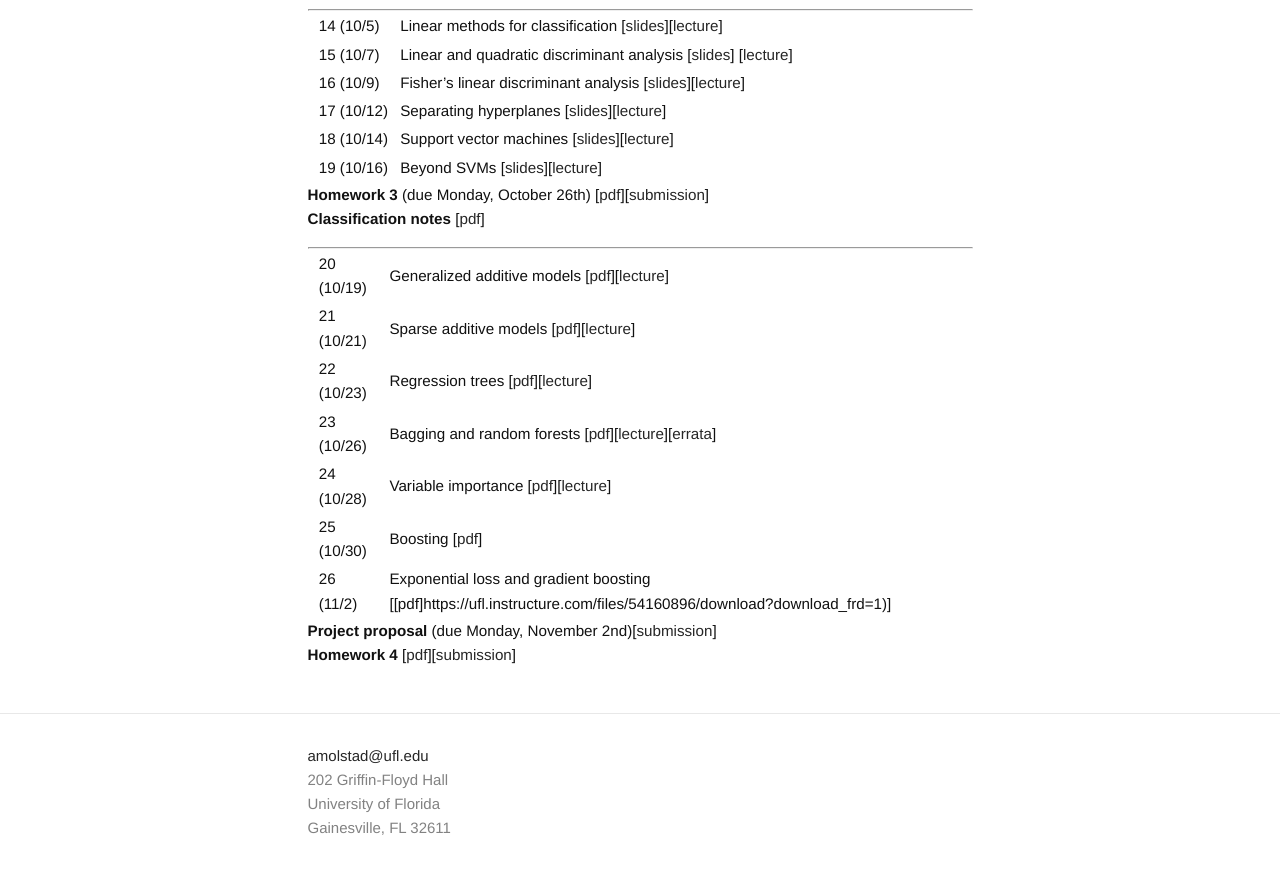
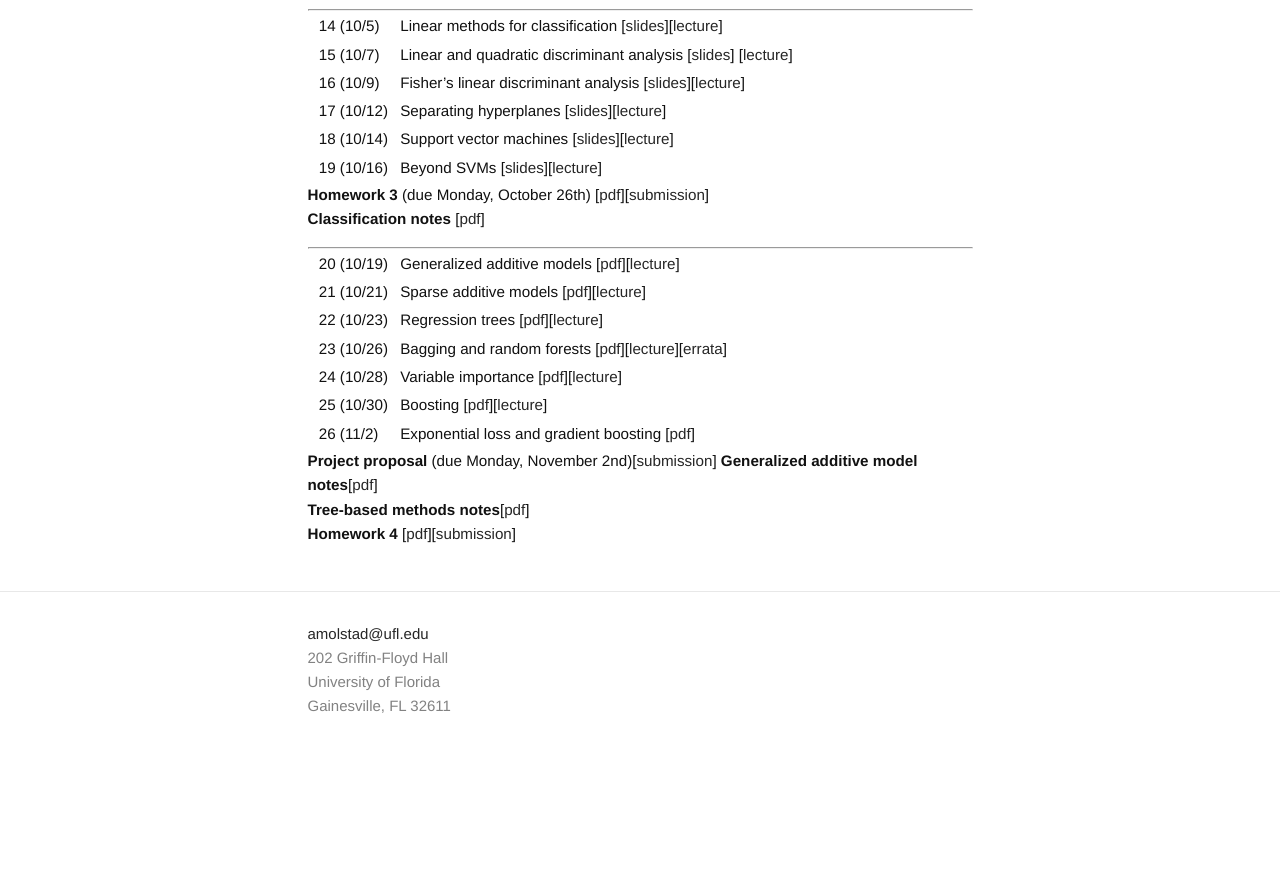
Before and after one commit to ajmolstad/ajmolstad.github.io, a Jekyll site: the page built from F20_STA7934.md, in a window 1280 px wide and 900 px high, scrolled down 787 px. Shown: the top 874 px of the window. Built offline with Jekyll 4.4.1, drawn with Linux system fonts in a browser that asks for light colours; after the commit the page ends 1565 px from its top, so only the background shows below that.

Commit message:
Update F20_STA7934.md

```diff
--- a/F20_STA7934.md
+++ b/F20_STA7934.md
@@ -60,9 +60,10 @@
 || 22 (10/23) || Regression trees [[pdf](https://ufl.instructure.com/files/53942330/download?download_frd=1)][[lecture](https://ufl.instructure.com/files/53942359/download?download_frd=1)] ||
 || 23 (10/26) || Bagging and random forests [[pdf](https://ufl.instructure.com/files/53942236/download?download_frd=1)][[lecture](https://ufl.instructure.com/files/53942257/download?download_frd=1)][[errata](https://ufl.instructure.com/files/53942280/download?download_frd=1)] ||
 || 24 (10/28) || Variable importance [[pdf](https://ufl.instructure.com/files/54070212/download?download_frd=1)][[lecture](https://ufl.instructure.com/courses/412309/files?preview=54070110)] ||
-|| 25 (10/30) || Boosting [[pdf](https://ufl.instructure.com/files/54070098/download?download_frd=1)]||
-|| 26 (11/2) || Exponential loss and gradient boosting [[pdf]https://ufl.instructure.com/files/54160896/download?download_frd=1)]  ||
+|| 25 (10/30) || Boosting [[pdf](https://ufl.instructure.com/files/54169169/download?download_frd=1)][[lecture](https://ufl.instructure.com/files/54119172/download?download_frd=1)]||
+|| 26 (11/2) || Exponential loss and gradient boosting [[pdf](https://ufl.instructure.com/files/54160896/download?download_frd=1)]||
 
 
-**Project proposal** (due Monday, November 2nd)[[submission](https://ufl.instructure.com/courses/412309/assignments/4449663)]
-**Homework 4** [[pdf](https://ufl.instructure.com/files/53984664/download?download_frd=1)][[submission](https://ufl.instructure.com/courses/412309/assignments/4456814)]
+**Project proposal** (due Monday, November 2nd)[[submission](https://ufl.instructure.com/courses/412309/assignments/4449663)] **Generalized additive model notes**[[pdf](https://ufl.instructure.com/files/54121596/download?download_frd=1)]
+**Tree-based methods notes**[[pdf](https://ufl.instructure.com/files/54121682/download?download_frd=1)]
+**Homework 4** [[pdf](https://ufl.instructure.com/files/54166559/download?download_frd=1)][[submission](https://ufl.instructure.com/courses/412309/assignments/4456814)]
```
